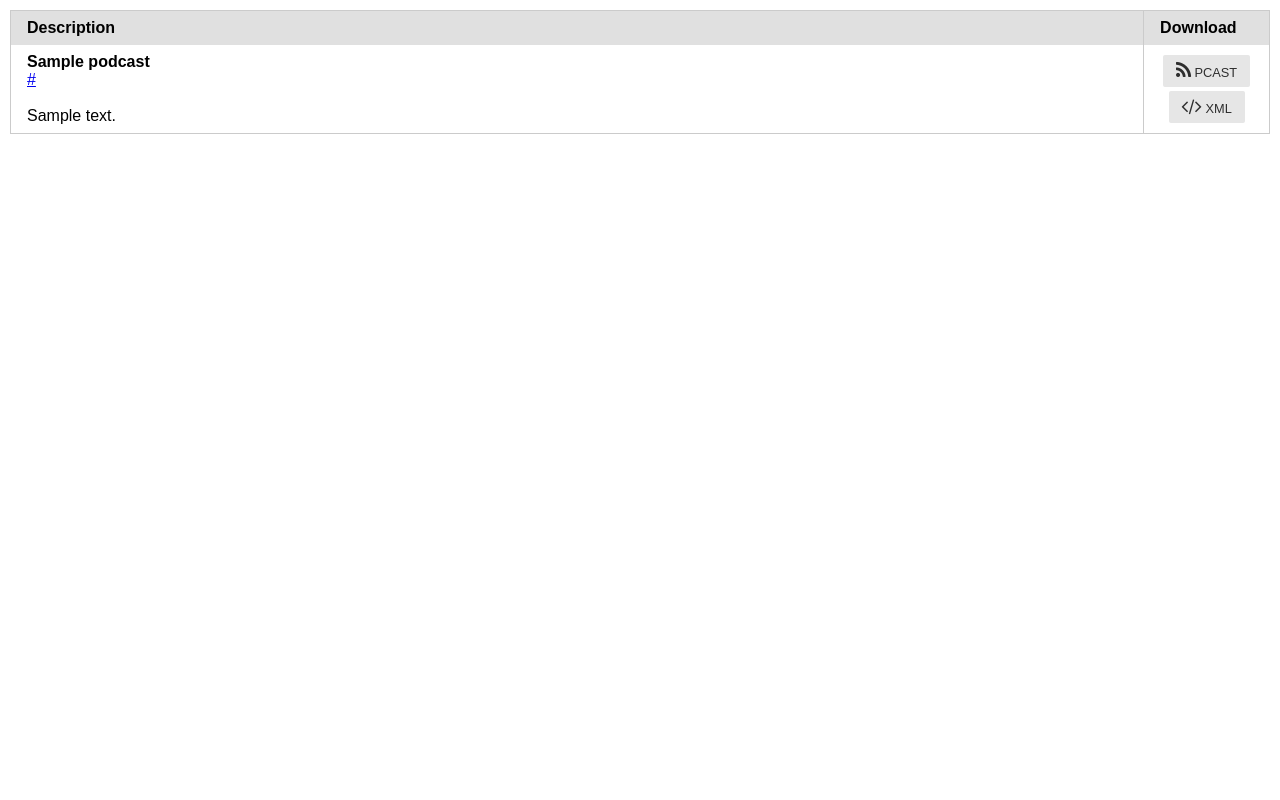
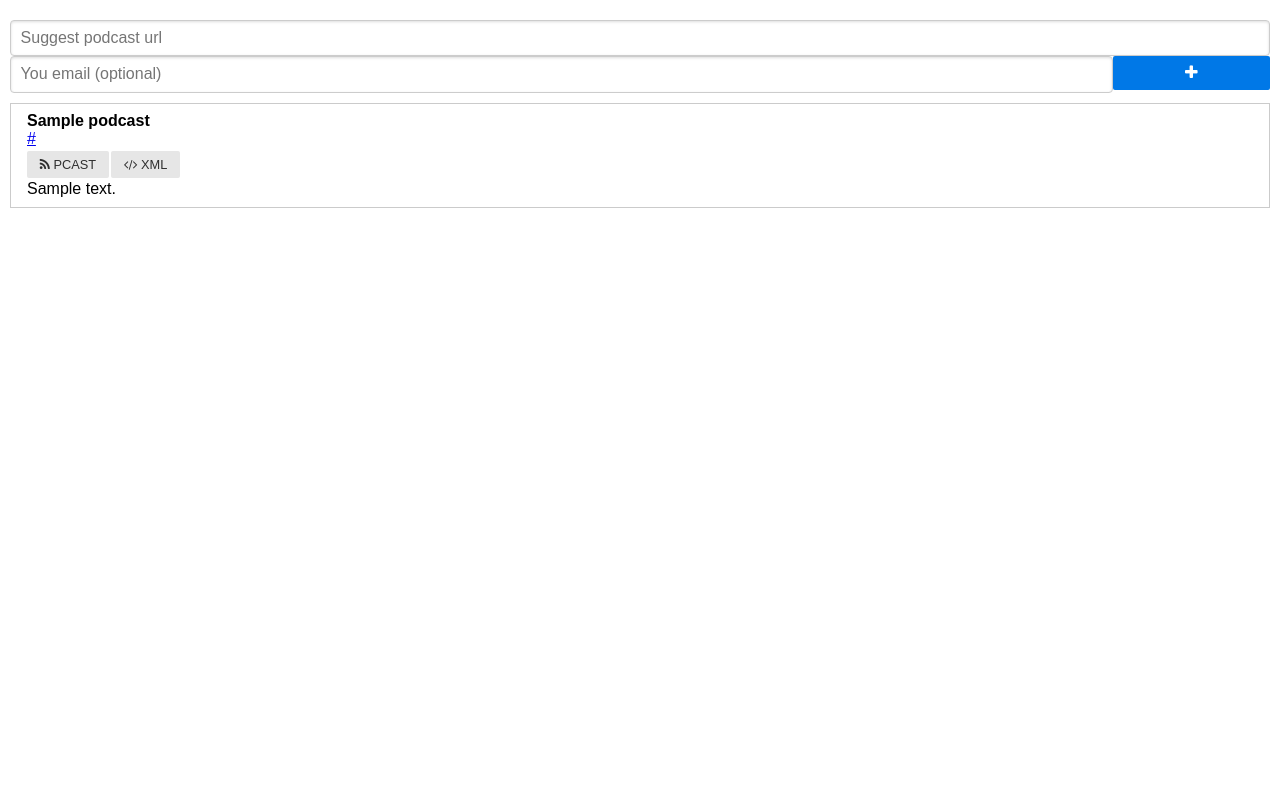
Before and after one commit to kkujawinski/podcast-scrapper, a Django app: template src/podcast/templates/index.html in a window 1280 px wide. Run offline with Django 3.2, Linux system fonts and the light colour scheme; the template is opened without the code that fills it: most values are stand-ins (such as "Sample title", 1, 10 or a date in 2020); parts of the project's set-up code (start-up, migrations or seed data) failed here and were passed over; some libraries are stand-ins or nearby versions.

Commit message:
Suggest new podcast form

```diff
--- a/src/core/settings.py
+++ b/src/core/settings.py
@@ -20,9 +20,11 @@ def getvar(name, default=None, required=True):
 BASE_DIR = os.path.dirname(os.path.dirname(os.path.abspath(__file__)))
 SECRET_KEY = getvar('DJANGO_SECRET_KEY')
 DEBUG = getvar('DEBUG', 'True') == 'True'
-ALLOWED_HOSTS = getvar('ALLOWED_HOSTS', '').split(',')
+ALLOWED_HOSTS = [i for i in getvar('ALLOWED_HOSTS', '').split(',') if i]
+BASE_URL = 'http://' + ALLOWED_HOSTS[0] if ALLOWED_HOSTS else ''
 LOGIN_URL = '/admin/login/'
 LOGIN_REDIRECT_URL = '/admin/'
+SUBDOMAINS = ('admin', 'api')
 
 # Application definition
 INSTALLED_APPS = (
@@ -48,6 +50,7 @@ JSON_EDITOR_JS = 'https://cdnjs.cloudflare.com/ajax/libs/jsoneditor/4.2.1/jsoned
 JSON_EDITOR_CSS = 'https://cdnjs.cloudflare.com/ajax/libs/jsoneditor/4.2.1/jsoneditor.css'
 
 MIDDLEWARE_CLASSES = (
+    'podcast.middleware.SubdomainMiddleware',
     'django.contrib.sessions.middleware.SessionMiddleware',
     'django.middleware.common.CommonMiddleware',
     'django.middleware.csrf.CsrfViewMiddleware',
--- a/src/podcast/templates/index.html
+++ b/src/podcast/templates/index.html
@@ -1,40 +1,75 @@
+<!DOCTYPE html>
 <html>
 <head>
     <title>Podcasts</title>
-    <meta name="viewport" content="width=device-width, initial-scale=1" />
-    <link rel="stylesheet" href="http://cdnjs.cloudflare.com/ajax/libs/pure/0.6.0/pure-min.css" />
-    <link rel="stylesheet" href="http://maxcdn.bootstrapcdn.com/font-awesome/4.6.3/css/font-awesome.min.css" />
+    <meta name="viewport" content="width=device-width, initial-scale=1">
+    <link rel="stylesheet" href="http://cdnjs.cloudflare.com/ajax/libs/pure/0.6.0/pure-min.css">
+    <link rel="stylesheet" href="http://maxcdn.bootstrapcdn.com/font-awesome/4.6.3/css/font-awesome.min.css">
     <style type="text/css">
-        #podcasts {
-            margin: 10px;
+        body {
+            padding: 10px;
         }
-        .buttons {
-            width: 10%;
-            text-align: center;
+        #podcasts, #suggest {
+            width: 100%;
+            margin: 10px auto;
         }
         .buttons a {
             font-size: 0.8em;
-            margin: 2px;
+            margin: 2px 2px 2px 0;
         }
-        .buttons a i {
-            font-size: 1.5em;
+        .external-link {
+            word-break: break-all;
         }
     </style>
+    <script type="text/javascript">
+        window.onload = function() {
+            var form = document.querySelector('#suggest'),
+                button = document.querySelector('#suggest button');
+            form.addEventListener('submit', function(event) {
+                event.preventDefault();
+                if (!form.checkValidity()) {
+                    return;
+                }
+                var xmlhttp = new XMLHttpRequest();
+                xmlhttp.open("POST", '{{ base_url }}{% url 'suggestion' %}');
+                xmlhttp.onreadystatechange = function() {
+                    if (xmlhttp.readyState == XMLHttpRequest.DONE) {
+                        if(xmlhttp.status == 200){
+                            alert('Suggestion send');
+                        } else {
+                            alert('Error: ' + xmlhttp.responseText);
+                        }
+                    }
+                }
+                xmlhttp.send(new FormData(form));
+            });
+        };
+
+    </script>
 </head>
 <body>
+
+<form class="pure-form pure-g" id="suggest">
+    <div class="pure-u-1">
+        <input type="url" name="url" placeholder="Suggest podcast url" class="pure-input-1" required>
+    </div>
+    <div class="pure-u-7-8">
+        <input type="email" name="email" placeholder="You email (optional)" class="pure-input-1">
+    </div>
+    <div class="pure-u-1-8">
+        <button class="pure-button pure-button-primary pure-input-1"><i class="fa fa-plus" aria-hidden="true"></i></button>
+    </div>
+</form>
+
 <table class="pure-table pure-table-bordered" id="podcasts">
-    <thead>
-        <tr>
-            <th>Description</th>
-            <th>Download</th>
-        </tr>
-    </thead>
-
     <tbody>
     {% for item in podcasts_configs %}
         <tr>
-            <td><b>{{item.podcast.title}}</b><br/><a href="{{item.podcast.link}}">{{item.podcast.link}}</a><br/><br/>{{item.podcast.description|linebreaksbr}}</td>
-            <td class="buttons"><a class="pure-button" href="{{item.get_public_url_pcast}}"><i class="fa fa-rss" aria-hidden="true"></i> PCAST</a><a class="pure-button" href="{{item.get_public_url}}"><i class="fa fa-code" aria-hidden="true"></i> XML</a></td>
+            <td><b>{{item.podcast.title}}</b><br/><a href="{{item.podcast.link}}" class="external-link">{{item.podcast.link}}</a>
+
+            <div class="buttons"><a class="pure-button" href="{{item.get_public_url_pcast}}"><i class="fa fa-rss" aria-hidden="true"></i> PCAST</a><a class="pure-button" href="{{item.get_public_url}}"><i class="fa fa-code" aria-hidden="true"></i> XML</a></div>
+
+            {{item.podcast.description|linebreaksbr}}</td>
         </tr>
     {% endfor %}
     </tbody>
```
Also changed, not shown: src/core/urls.py (+7 -21 lines), src/core/views.py (+24 -10 lines), src/podcast/admin.py (+12 -0 lines), src/podcast/models.py (+19 -8 lines).
